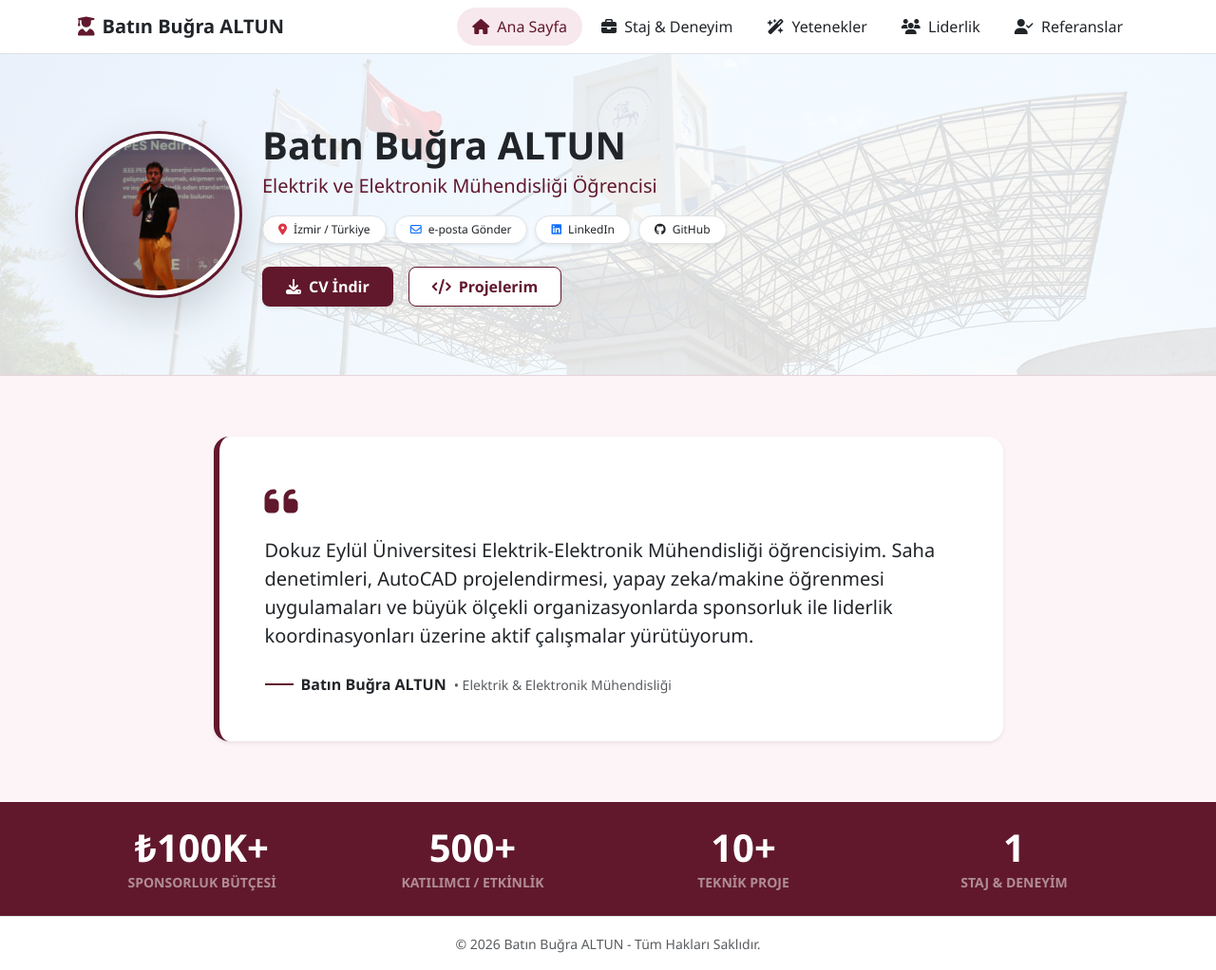
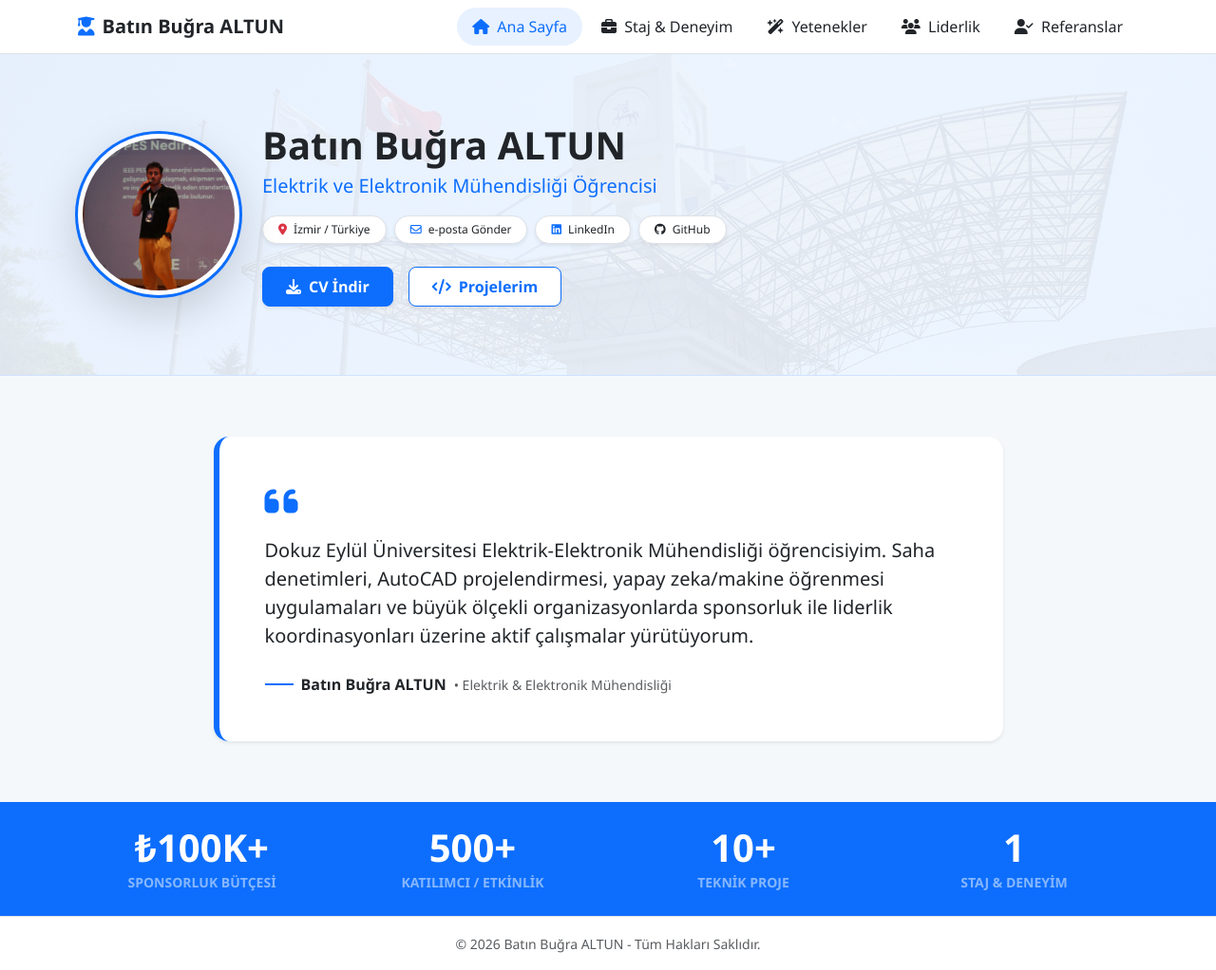
Before and after one commit to batinbugraaltun-dev/benim-cv-sitem, a Flask app: page / in a window 1280 px wide. Shown: the whole page at 95% size. Run offline with Flask 3, Linux system fonts and the light colour scheme.

Commit message:
Tema rengi acik mavi olarak guncellendi

```diff
--- a/templates/base.html
+++ b/templates/base.html
@@ -11,13 +11,13 @@
     <!-- Custom CSS -->
     <link rel="stylesheet" href="{{ url_for('static', filename='style.css') }}">
 </head>
-<body style="background-color: #fcf4f6;">
+<body style="background-color: #f4f8fb;">
 
     <!-- Navbar -->
     <nav class="navbar navbar-expand-lg bg-white py-2 border-bottom shadow-sm">
         <div class="container">
             <a class="navbar-brand fw-bold text-dark d-flex align-items-center gap-2" href="/">
-                <i class="fa-solid fa-user-graduate" style="color: #61182d;"></i>
+                <i class="fa-solid fa-user-graduate text-primary"></i>
                 Batın Buğra ALTUN
             </a>
             <button class="navbar-toggler" type="button" data-bs-toggle="collapse" data-bs-target="#navbarNav">
@@ -26,7 +26,7 @@
             <div class="collapse navbar-collapse justify-content-end" id="navbarNav">
                 <ul class="navbar-nav gap-1">
                     <li class="nav-item">
-                        <a class="nav-link px-3 rounded-pill fw-medium active" style="background-color: #f7e8ed; color: #61182d;" href="/">
+                        <a class="nav-link px-3 rounded-pill fw-medium active" style="background-color: #e7f1ff; color: #0d6efd;" href="/">
                             <i class="fa-solid fa-house me-1"></i> Ana Sayfa
                         </a>
                     </li>
--- a/templates/index.html
+++ b/templates/index.html
@@ -3,7 +3,7 @@
 {% block content %}
 <!-- Hero / Header Banner -->
 <div class="position-relative overflow-hidden py-5"
-     style="background: linear-gradient(rgba(255,255,255,0.85), rgba(255,255,255,0.85)), url('{{ url_for('static', filename='uploads/deu-bg.jpg') }}') center/cover no-repeat; border-bottom: 1px solid #e5d5da;">
+     style="background: linear-gradient(rgba(240, 246, 255, 0.92), rgba(240, 246, 255, 0.92)), url('{{ url_for('static', filename='uploads/deu-bg.jpg') }}') center/cover no-repeat; border-bottom: 1px solid #d0e2ff;">
 
     <div class="container py-4">
         <div class="row align-items-center g-4">
@@ -14,14 +14,14 @@
                     <img src="{{ url_for('static', filename='uploads/profil.jpg') }}"
                          alt="Batın Buğra ALTUN"
                          class="rounded-circle shadow-lg"
-                         style="width: 170px; height: 170px; object-fit: cover; border: 5px solid #fff; outline: 3px solid #61182d;">
+                         style="width: 170px; height: 170px; object-fit: cover; border: 5px solid #fff; outline: 3px solid #0d6efd;">
                 </div>
             </div>
 
             <!-- Kişisel Bilgiler & İletişim Rozetleri -->
             <div class="col-lg-9">
                 <h1 class="display-6 fw-bold text-dark mb-1">Batın Buğra ALTUN</h1>
-                <p class="fs-5 fw-medium mb-3" style="color: #61182d;">Elektrik ve Elektronik Mühendisliği Öğrencisi</p>
+                <p class="fs-5 fw-medium mb-3 text-primary">Elektrik ve Elektronik Mühendisliği Öğrencisi</p>
 
                 <!-- Sosyal Medya & İletişim Pill (Rozet) Butonları -->
                 <div class="d-flex flex-wrap gap-2 mb-4">
@@ -42,13 +42,11 @@
                 <!-- CV İndir & Projelerim Butonları -->
                 <div class="d-flex flex-wrap gap-3">
                     <a href="{{ url_for('static', filename='uploads/CV.pdf') }}" download
-                       class="btn text-white rounded-3 px-4 py-2 fw-semibold shadow-sm d-flex align-items-center gap-2"
-                       style="background-color: #61182d;">
+                       class="btn btn-primary rounded-3 px-4 py-2 fw-semibold shadow-sm d-flex align-items-center gap-2">
                         <i class="fa-solid fa-download"></i> CV İndir
                     </a>
                     <a href="{{ url_for('deneyim') }}"
-                       class="btn bg-white border rounded-3 px-4 py-2 fw-semibold shadow-sm d-flex align-items-center gap-2"
-                       style="color: #61182d; border-color: #61182d !important;">
+                       class="btn btn-outline-primary bg-white rounded-3 px-4 py-2 fw-semibold shadow-sm d-flex align-items-center gap-2">
                         <i class="fa-solid fa-code"></i> Projelerim
                     </a>
                 </div>
@@ -58,16 +56,16 @@
     </div>
 </div>
 
-<!-- Hakkımda Kartı (Tırnaklı Bordo Tasarım) -->
+<!-- Hakkımda Kartı (Mavi Çizgili Tasarım) -->
 <div class="container my-5 py-3">
     <div class="row justify-content-center">
         <div class="col-lg-9">
             <div class="bg-white rounded-4 p-4 p-md-5 shadow-sm position-relative"
-                 style="border-left: 6px solid #61182d;">
+                 style="border-left: 6px solid #0d6efd;">
 
                 <!-- Tırnak Simgesi -->
                 <div class="mb-3">
-                    <i class="fa-solid fa-quote-left fs-1" style="color: #61182d;"></i>
+                    <i class="fa-solid fa-quote-left fs-1 text-primary"></i>
                 </div>
 
                 <p class="fs-5 text-dark leading-relaxed mb-4">
@@ -75,7 +73,7 @@
                 </p>
 
                 <div class="d-flex align-items-center gap-2">
-                    <div style="width: 30px; height: 2px; background-color: #61182d;"></div>
+                    <div style="width: 30px; height: 2px; background-color: #0d6efd;"></div>
                     <span class="fw-bold text-dark">Batın Buğra ALTUN</span>
                     <span class="text-muted small">• Elektrik & Elektronik Mühendisliği</span>
                 </div>
@@ -85,8 +83,8 @@
     </div>
 </div>
 
-<!-- Sayaç / İstatistik Barı (Bordo Şerit) -->
-<div class="py-4 text-white" style="background-color: #61182d;">
+<!-- Sayaç / İstatistik Barı (Mavi Şerit) -->
+<div class="py-4 text-white bg-primary">
     <div class="container">
         <div class="row text-center g-4">
             <div class="col-6 col-md-3">
```
